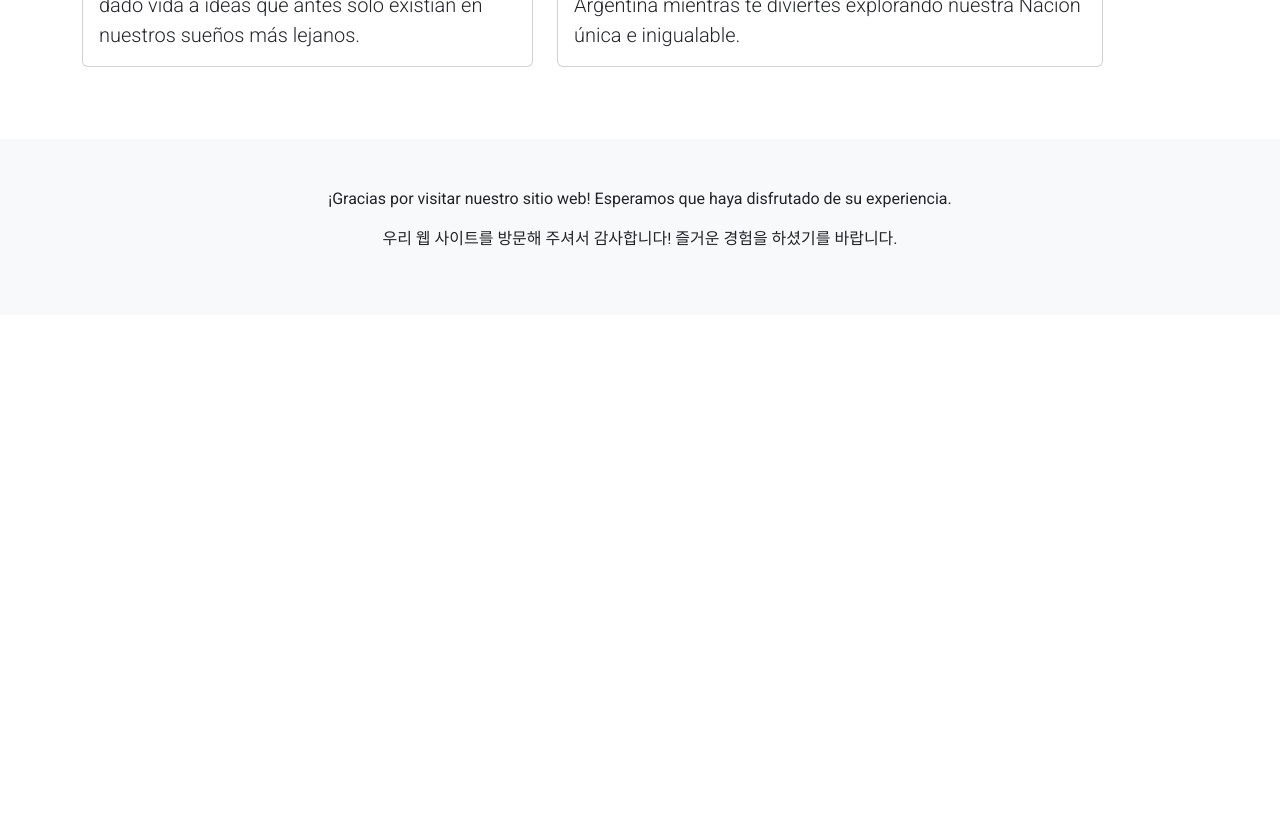
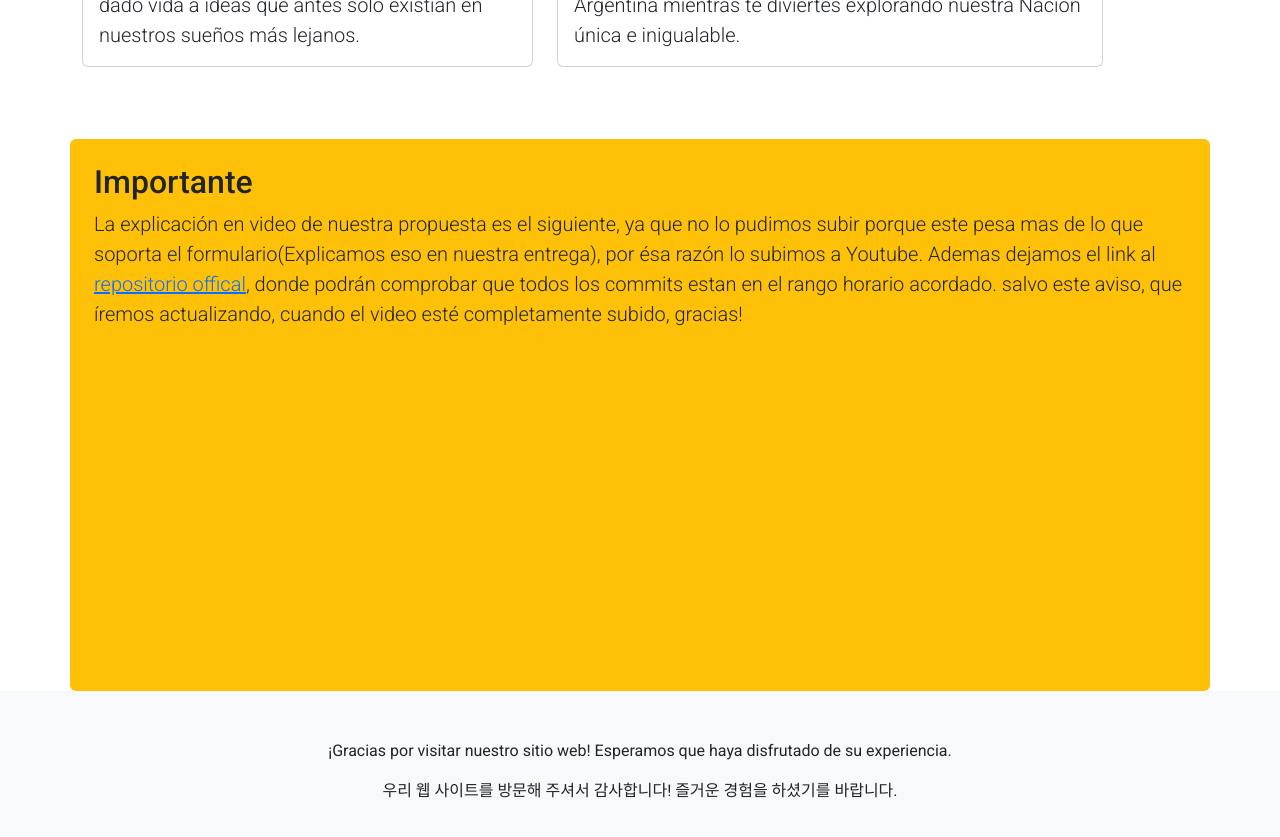
Before and after one commit to leonidcc/tangodeloriente, a SvelteKit app: page / in a window 1280 px wide. Shown: the part 1320-2157 px from the top of the page. Before the commit the page ends 1635 px from the top, so only its background shows below. Built offline with nearby package versions, Linux system fonts and the light colour scheme.

Commit message:
Se añade aviso importante

```diff
--- a/src/routes/+page.svelte
+++ b/src/routes/+page.svelte
@@ -30,3 +30,19 @@
         </div>
     </div>
  </section>
+
+
+ <section>
+    <div class="container bg-warning rounded p-4">
+        <h2 >Importante</h2>
+        <p class="lead">
+            La explicación en video de nuestra propuesta es el siguiente, ya que no lo pudimos subir porque este pesa
+            mas de lo que soporta el formulario(Explicamos eso en nuestra entrega), por ésa razón lo subimos a Youtube.
+            Ademas dejamos el link al
+            <a href="https://github.com/leonidcc/tangodeloriente/tree/main/src">repositorio offical</a>,
+            donde podrán comprobar que todos los commits estan en el rango horario acordado. salvo este aviso, que íremos
+            actualizando, cuando el video esté completamente subido, gracias!
+        </p>
+        <iframe width="100%" height="315" src="" title="YouTube video player" frameborder="0" allow="accelerometer; autoplay; clipboard-write; encrypted-media; gyroscope; picture-in-picture; web-share" allowfullscreen></iframe>
+    </div>
+ </section>
```
